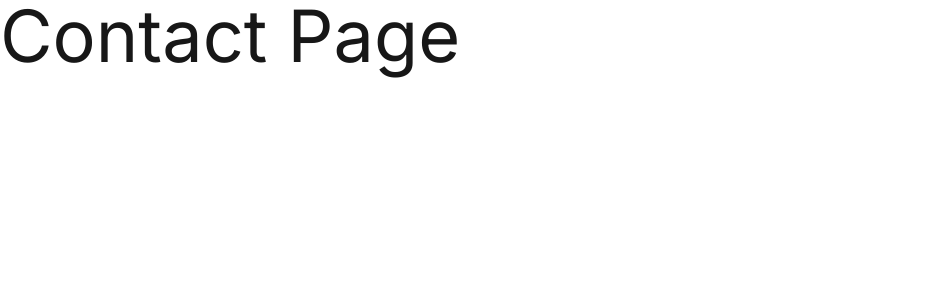
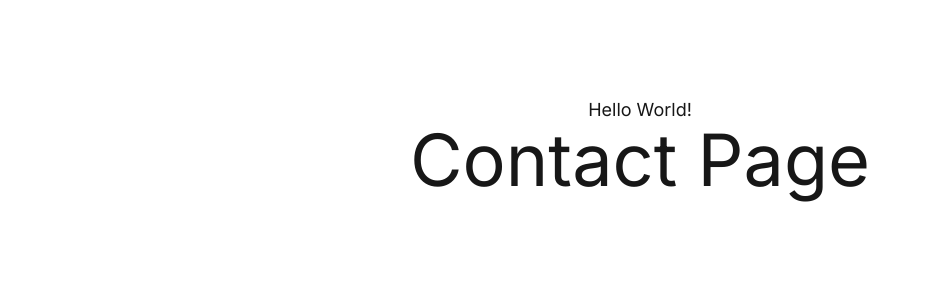
Before and after one commit to mariocodecr/NextJs-Learning, a Next.js app in the folder 01-first-steps/: page /contact in a window 1280 px wide. Shown: the top 300 px of the page, without its empty margins (0-926 px from the left). Built offline with nearby package versions, Linux system fonts and the light colour scheme.

Commit message:
add Contact Page component with SEO metadata

```diff
--- /dev/null
+++ b/01-first-steps/app/(general)/contact/page.tsx
@@ -0,0 +1,15 @@
+import type { Metadata } from 'next';
+
+
+export const metadata: Metadata = {
+ title: 'Contact Page',
+ description: 'This is contact page',
+};
+
+export default function ContactPage() {
+  return (
+    <>
+      <span className="text-7xl">Contact Page</span>
+    </>
+  );
+}
```
